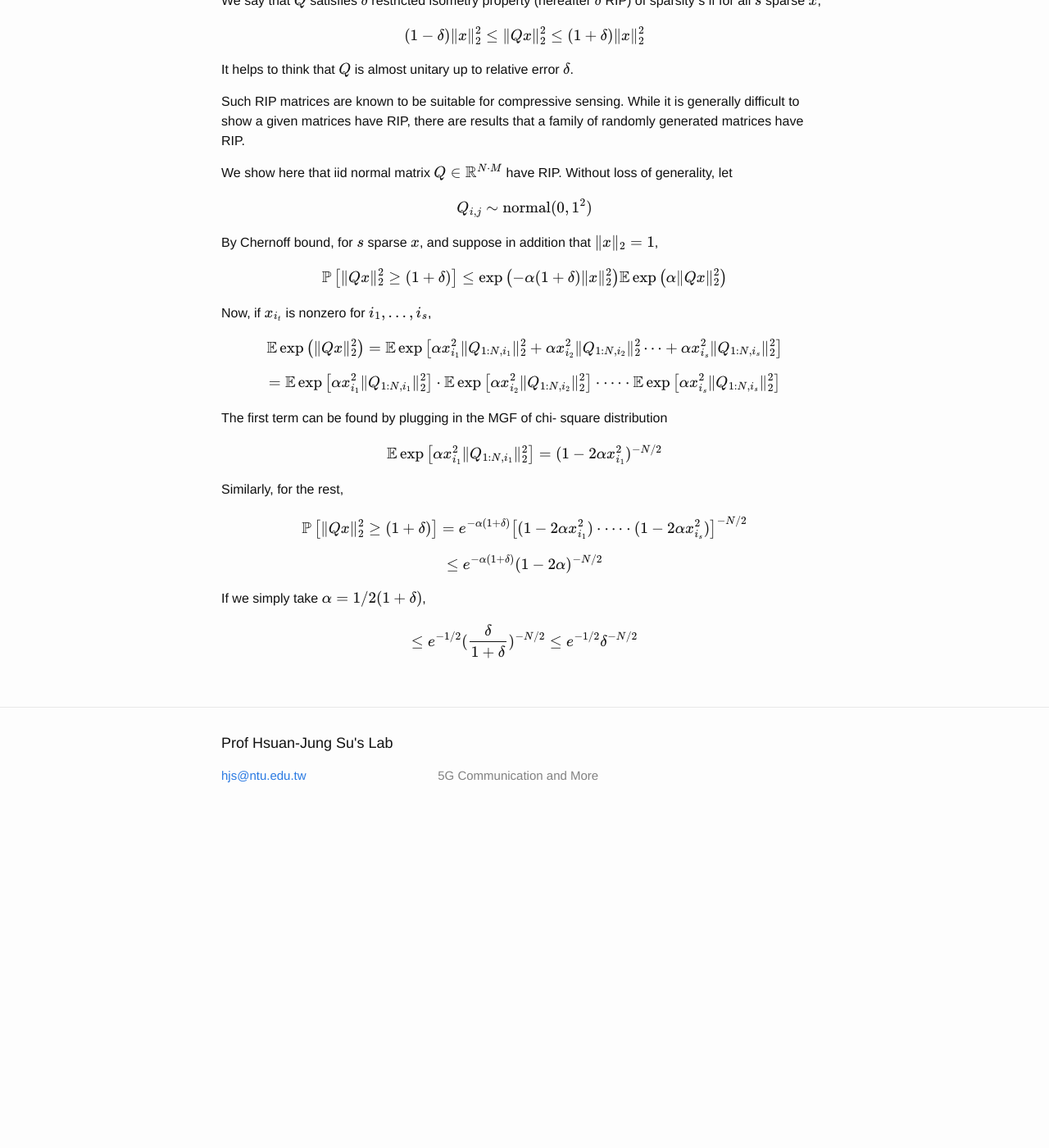
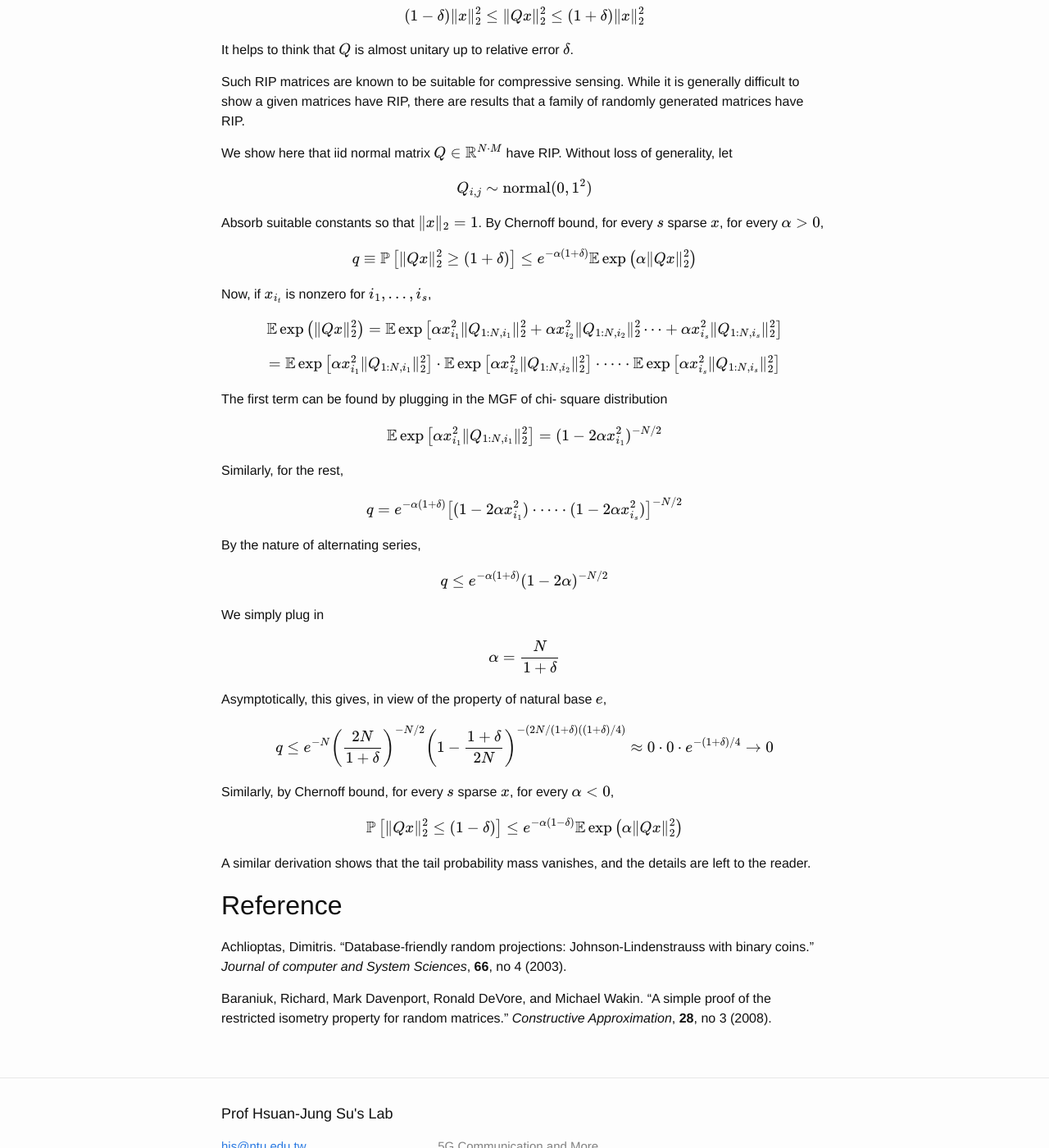
Before and after one commit to ee2532hjs/ee2532hjs.github.io, a Jekyll site: the page built from _posts/2021-06-20-restricted-isometry-normal.md, in a window 1280 px wide and 1400 px high, scrolled down 529 px. Shown: the whole window at 82% size. Built offline with Jekyll 4.4.1, drawn with Linux system fonts in a browser that asks for light colours; formulas are drawn with MathJax 3; before the commit the page ends 1547 px from its top, so only the background shows below that; some of the changed text lies outside the part shown.

Commit message:
Restricted isometry of iid normal matrix

```diff
--- a/_posts/2021-06-20-basic-concentration-inequalities.md
+++ b/_posts/2021-06-20-restricted-isometry-normal.md
@@ -1,6 +1,6 @@
 ---
 layout: post
-title:  "Basic concentration inequalities"
+title:  "Restricted isometry of iid normal matrix"
 date: 2021-06-19
 ---
 
@@ -31,10 +28,12 @@ Without loss of generality, let
 
 $$Q_{i,j} \sim \mathrm{normal} (0, 1^2)$$
 
-By Chernoff bound, for $$s$$ sparse $$x$$, and suppose in addition that $$\| x \|_2 = 1$$,
+Absorb suitable constants so that $$\| x \|_2 = 1$$.
+By Chernoff bound, for every $$s$$ sparse $$x$$, for every $$\alpha >0$$,
 
-$$\mathbb{P} \left[ \| Q x \|_2^2 \geq (1 + \delta) \right]
-\leq \exp \left( -\alpha (1 + \delta) \| x \|_2^2 \right)
+$$q
+\equiv \mathbb{P} \left[ \| Q x \|_2^2 \geq (1 + \delta) \right]
+\leq e ^{-\alpha (1 + \delta)}
 \mathbb{E} \exp \left( \alpha \| Q x \|_2^2 \right)$$
 
 Now, if $$x_{i_t}$$ is nonzero for $$i_1, \dotsc, i_s$$,
@@ -55,16 +54,36 @@ $$\mathbb{E} \exp \left[ \alpha x_{i_1}^2 \| Q_{1:N, i_1} \|_2^2 \right]
 
 Similarly, for the rest,
 
-$$\mathbb{P} \left[ \| Q x \|_2^2 \geq (1 + \delta) \right]
-= e ^{-\alpha (1 + \delta)}
+$$q = e ^{-\alpha (1 + \delta)}
 \left[ (1 - 2 \alpha x_{i_1} ^2) \cdot \dotsb \cdot (1 - 2 \alpha x_{i_s} ^2) \right] ^{-N/2}
 $$
 
-$$\leq e ^{-\alpha (1 + \delta)} (1 - 2\alpha) ^{-N/2}
-$$
+By the nature of alternating series,
 
-If we simply take $$\alpha = 1 / 2 (1 + \delta)$$,
+$$q
+\leq e^{-\alpha (1 + \delta)} (1 - 2\alpha) ^ {-N/2}$$
 
-$$\leq e ^{-1/2} (\frac {\delta} {1 + \delta}) ^{-N/2}
-\leq e ^{-1/2} \delta ^{-N/2}
-$$
+We simply plug in
+
+$$\alpha = \frac {N} {1 + \delta}$$
+
+Asymptotically, this gives, in view of the property of natural base $$e$$,
+
+$$q
+\leq e^{-N} \left( \frac {2N} {1 + \delta} \right) ^ {-N/2}
+\left( 1 - \frac {1 + \delta} {2N} \right) ^ {-(2N/(1+\delta) ((1+\delta)/4)}
+\approx 0 \cdot 0 \cdot e ^{-(1+\delta)/4} \to 0$$
+
+Similarly, by Chernoff bound, for every $$s$$ sparse $$x$$, for every $$\alpha <0$$,
+
+$$\mathbb{P} \left[ \| Q x \|_2^2 \leq (1 - \delta) \right]
+\leq e ^{-\alpha (1 - \delta)}
+\mathbb{E} \exp \left( \alpha \| Q x \|_2^2 \right)$$
+
+A similar derivation shows that the tail probability mass vanishes, and the details are left to the reader.
+
+## Reference
+
+Achlioptas, Dimitris. "Database-friendly random projections: Johnson-Lindenstrauss with binary coins." *Journal of computer and System Sciences*, **66**, no 4 (2003).
+
+Baraniuk, Richard, Mark Davenport, Ronald DeVore, and Michael Wakin. "A simple proof of the restricted isometry property for random matrices." *Constructive Approximation*, **28**, no 3 (2008).
```
Also changed, not shown: other parts of _posts/2021-06-20-restricted-isometry-normal.md (+1 -4 lines).
